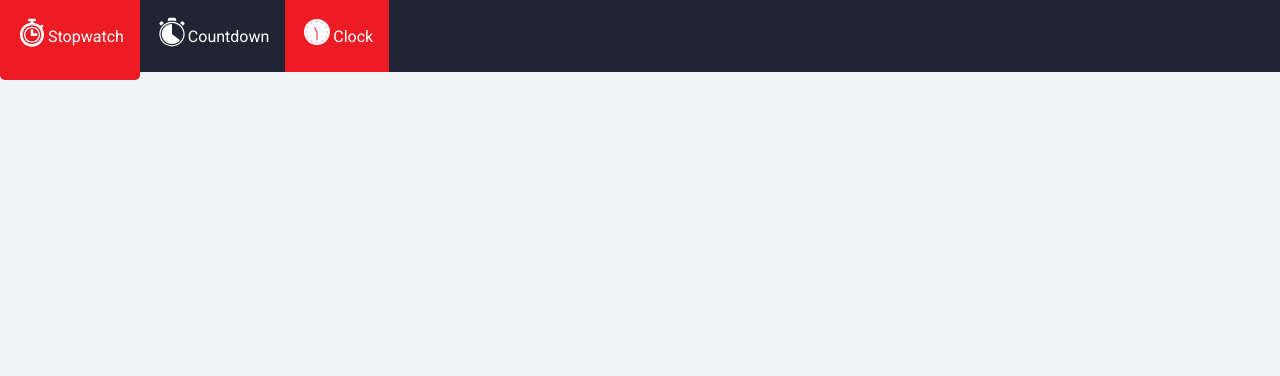
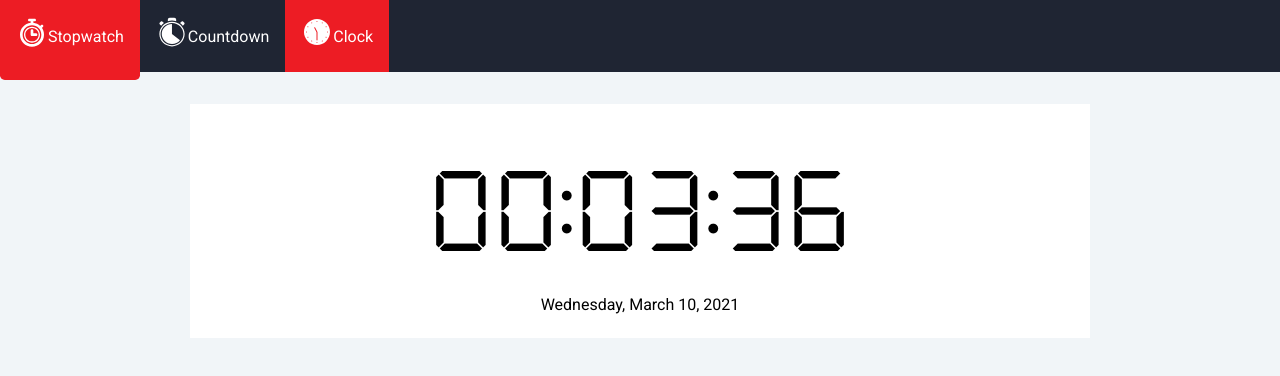
Before and after one commit to carlo697/NeatTimer, a React (Create React App) app: page /clock in a window 1280 px wide. Shown: the top 376 px of the page. Built offline with nearby package versions, Linux system fonts and the light colour scheme.

Commit message:
Add a clock that shows the browser local time

```diff
--- a/src/pages/Clock.js
+++ b/src/pages/Clock.js
@@ -1,13 +1,34 @@
-import React, {useEffect} from "react";
+import React, {useState, useEffect} from "react";
+import {useInterval} from "../util.js";
 
 const Clock = () => {
+	const [time, setTime] = useState(new Date());
+
 	useEffect(() => {
 		document.title = "Neat Timer - Clock";
 	}, []);
 
+	useInterval(() => {
+		setTime(new Date());
+	}, 100);
+
+	const capitalize = (text) => {
+		return text.charAt(0).toUpperCase() + text.slice(1);
+	};
+
+	const formattedTime = Intl.DateTimeFormat("default", { hour: "numeric", minute: "numeric", second:"numeric", hour12: false }).format(time);
+	const formattedDate = capitalize(Intl.DateTimeFormat("default", { dateStyle: "full"}).format(time));
+
 	return (
 		<main>
-
+			<section>
+				<div className="timer">
+					{formattedTime}
+				</div>
+				<div>
+					{formattedDate}
+				</div>
+			</section>
 		</main>
 	);
 };
```
